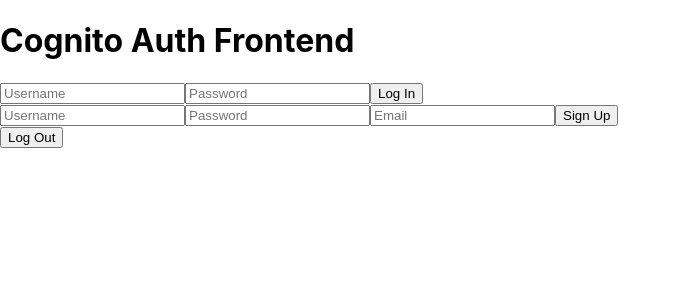
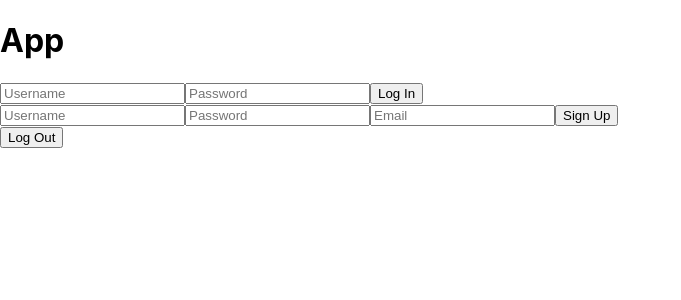
Before and after one commit to miki90014/aws-project, a React (Create React App) app in the folder frontend/: page / in a window 1280 px wide. Shown: the top 300 px of the page, without its empty margins (0-681 px from the left). Built offline with nearby package versions, Linux system fonts and the light colour scheme.

Commit message:
Change title

```diff
--- a/frontend/src/App.js
+++ b/frontend/src/App.js
@@ -243,7 +243,7 @@
 
   return (
     <div className="App">
-      <h1>Cognito Auth Frontend</h1>
+      <h1>App</h1>
       <div id="auth-section">
             <form id="login-form">
                 <input type="text" id="login-username" placeholder="Username" onChange={(e) => setUsername(e.target.value)}></input>
```
